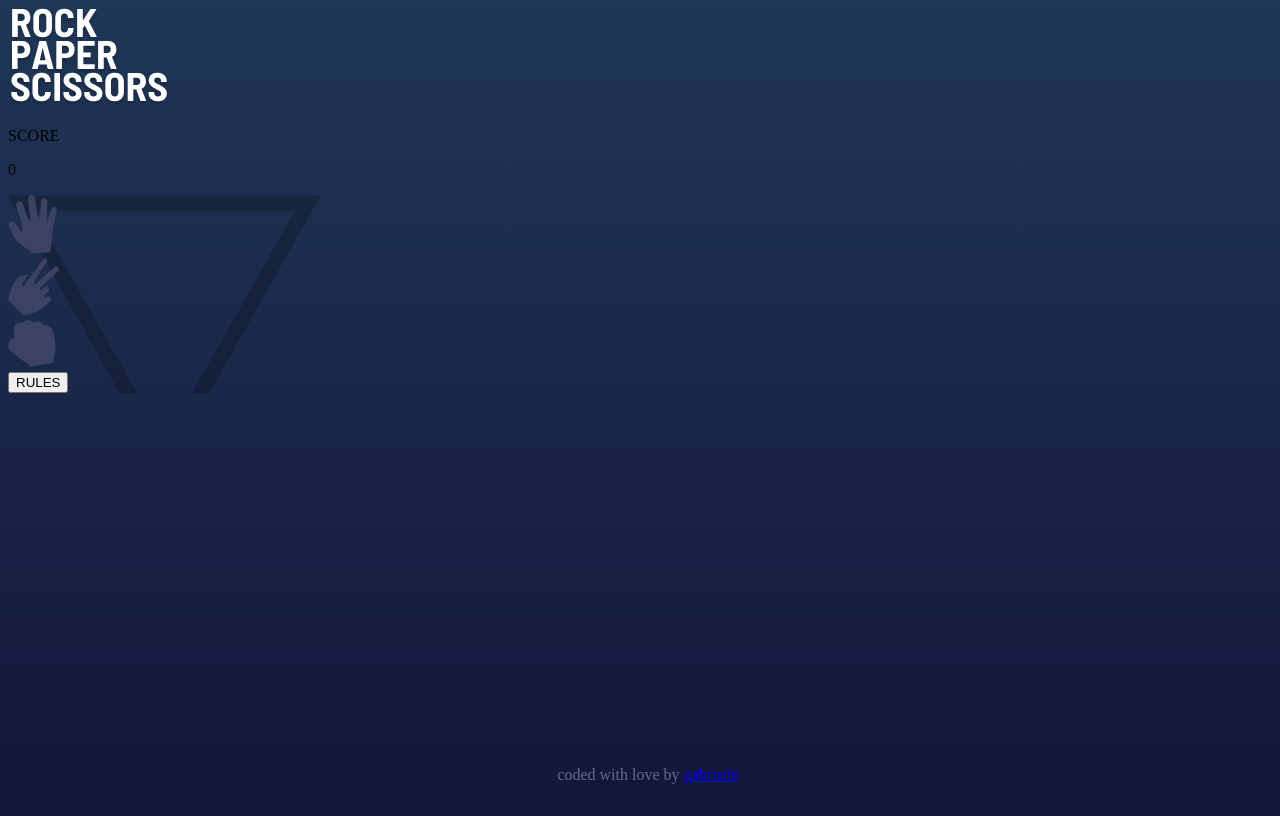
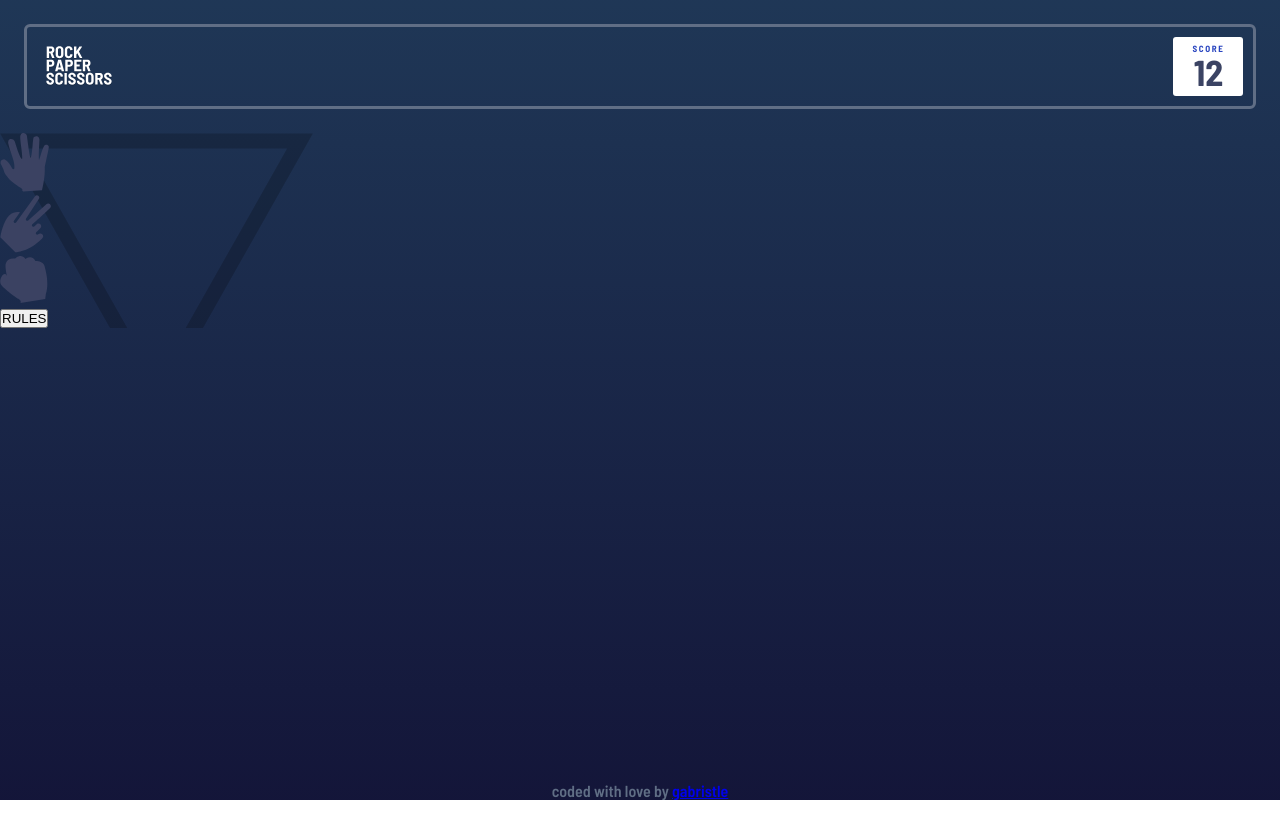
Before and after one commit to gabristle/rock-paper-scissor, a plain HTML site: page index.html in a window 1280 px wide. Drawn offline with Linux system fonts and the light colour scheme.

Commit message:
feat header style

```diff
--- a/index.html
+++ b/index.html
@@ -11,8 +11,8 @@
   <header>
     <img src="images/logo.svg" alt="">
     <div class="score">
-      <p>SCORE</p>
-      <p id="score">0</p>
+      <p class="score--text">SCORE</p>
+      <p id="score--value">12</p>
     </div>
   </header>
   <main>
--- a/style.css
+++ b/style.css
@@ -1,4 +1,10 @@
 @import url('https://fonts.googleapis.com/css2?family=Barlow+Semi+Condensed:ital,wght@0,600;0,700;1,600;1,700&display=swap');
+
+* {
+    margin: 0px;
+    padding: 0px;
+    box-sizing: border-box;
+}
 
 :root {
     --scissor-light: hsl(40, 84%, 53%);
@@ -15,10 +21,54 @@
 }
 
 body {
+    font-family: 'Barlow Semi Condensed';
+    display: flex;
+    flex-direction: column;
     height: 100vh;
     width: 100vw;
     background-image: linear-gradient(var(--bg-light), var(--bg-dark));
     background-repeat: no-repeat;
+}
+
+header {
+    display: flex;
+    justify-content: space-between;
+    align-items: center;
+    color: var(--score-text);
+    border: solid 3px var(--header-outline);
+    border-radius: 6px;
+    margin: 1.5rem;
+    padding: 0.6rem;
+    height: 85px;
+}
+
+header img {
+    height: 70%;
+    margin-left: 0.5rem;
+}
+
+header .score {
+    display: flex;
+    flex-direction: column;
+    align-items: center;
+    background-color: white;
+    border-radius: 3px;
+    width: 70px;
+    height: 100%;
+    line-height: 1.4rem;
+}
+
+header .score--text {
+    font-size: 9px;
+    font-weight: 700;
+    margin-top: 0.1rem;
+    letter-spacing: 0.1rem;
+}
+
+header #score--value {
+    font-size: 36px;
+    font-weight: 700;
+    color: var(--dark-text);
 }
 
 main {
```
